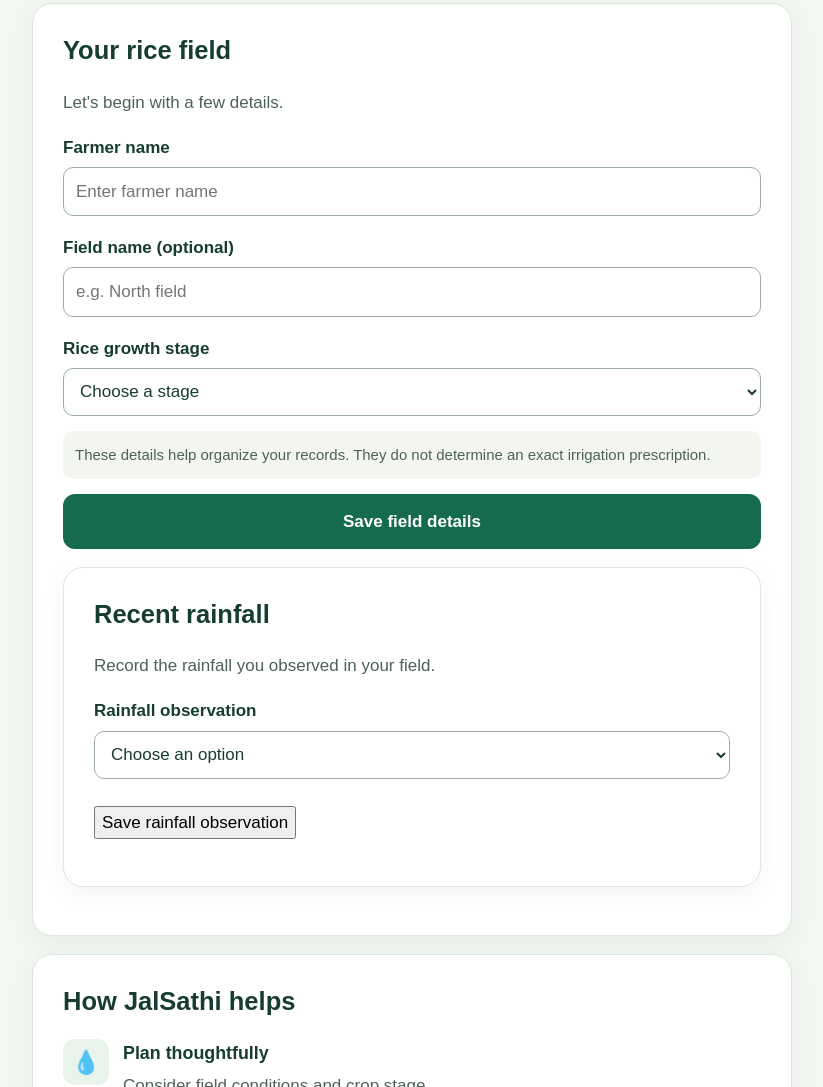
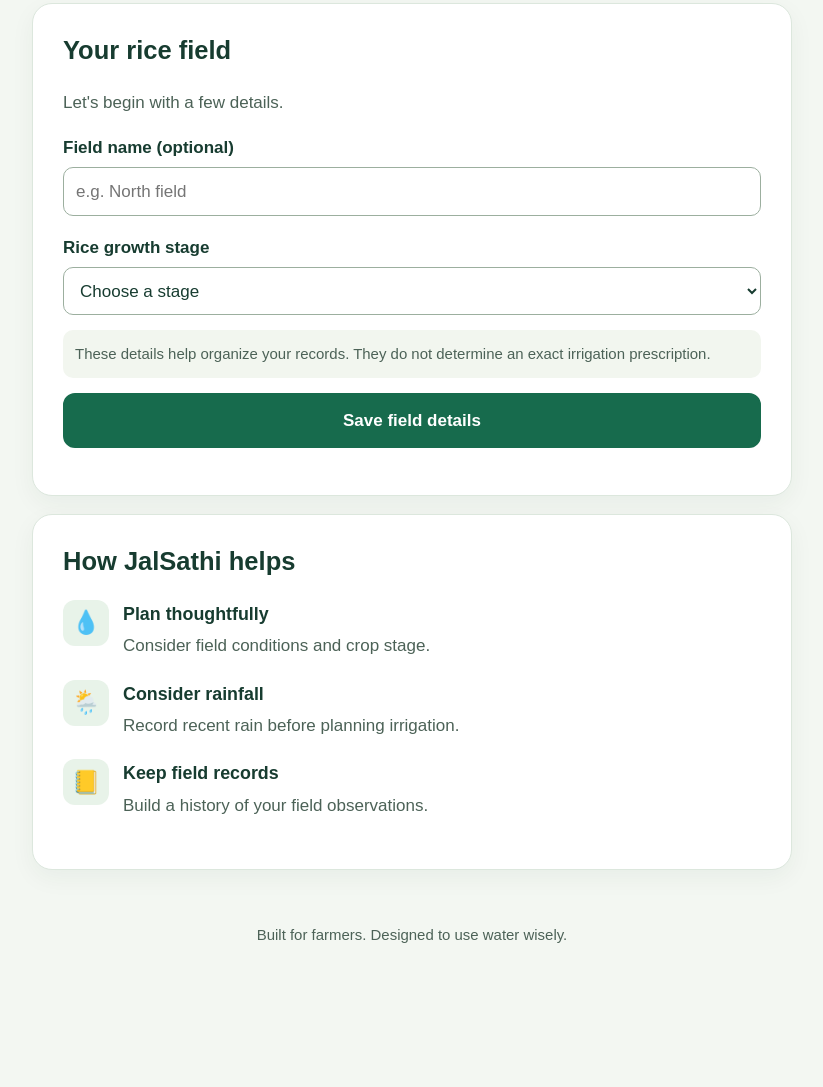
Before and after one commit to Muthupriya2009/jalsathi, a plain HTML site: page index.html in a window 1280 px wide. Shown: the part 446-1533 px from the top of the page, without its empty margins (228-1051 px from the left). After the commit the page ends 1440 px from the top, so only its background shows below. Drawn offline with Linux system fonts and the light colour scheme.

Commit message:
Refactor form by removing unnecessary fields
Removed farmer name input and rainfall observation section.

```diff
--- a/index.html
+++ b/index.html
@@ -1,4 +1,3 @@
-
 <!DOCTYPE html>
 <html lang="en">
 <head>
@@ -66,12 +65,7 @@
         data-ta="சில விவரங்களுடன் தொடங்குவோம்.">
         Let's begin with a few details.
       </p>
-       <label for="farmerName">Farmer name</label>
-       <input
-       id="farmerName"
-       type="text"
-       placeholder="Enter farmer name"
-       >
+
       <label for="field-name"
         data-en="Field name (optional)"
         data-ta="வயலின் பெயர் (விருப்பம்)">
@@ -129,38 +123,12 @@
         determine an exact irrigation prescription.
       </p>
 
-      <button id="savebutton" class="primary-button full-width"
+      <button id="save-field" class="primary-button full-width"
         type="button"
-        onclick="saveFieldDetails()"
+        data-en="Save field details"
         data-ta="வயல் விவரங்களைச் சேமி">
         Save field details
       </button>
-      <section class="info-card" id="rainfall-section">
-  <h2>Recent rainfall</h2>
-
-  <p class="muted">
-    Record the rainfall you observed in your field.
-  </p>
-
-  <label for="rainfall">
-    Rainfall observation
-  </label>
-
-  <select id="rainfall">
-    <option value="">Choose an option</option>
-    <option value="heavy">Heavy rain</option>
-    <option value="moderate">Moderate rain</option>
-    <option value="light">Light rain</option>
-    <option value="none">No rain observed</option>
-    <option value="unknown">Not sure</option>
-  </select> <br>
-
-  <br> <button type="button" id="saveRainfall">
-    Save rainfall observation
-  </button> <br>
-
-  <p id="rainfallMessage" aria-live="polite"></p>
-</section>
 
       <p id="status" role="status" aria-live="polite"></p>
     </section>
```
